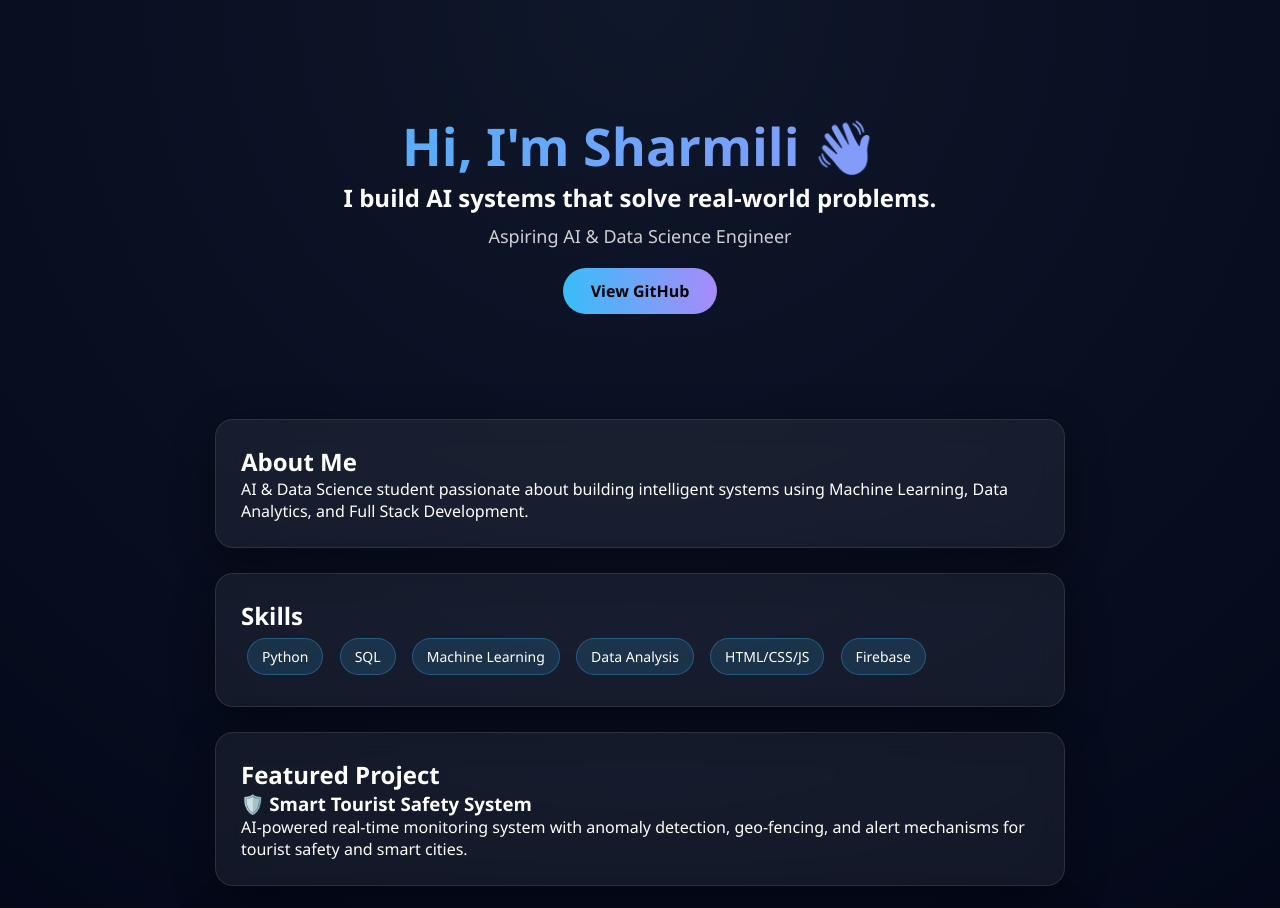
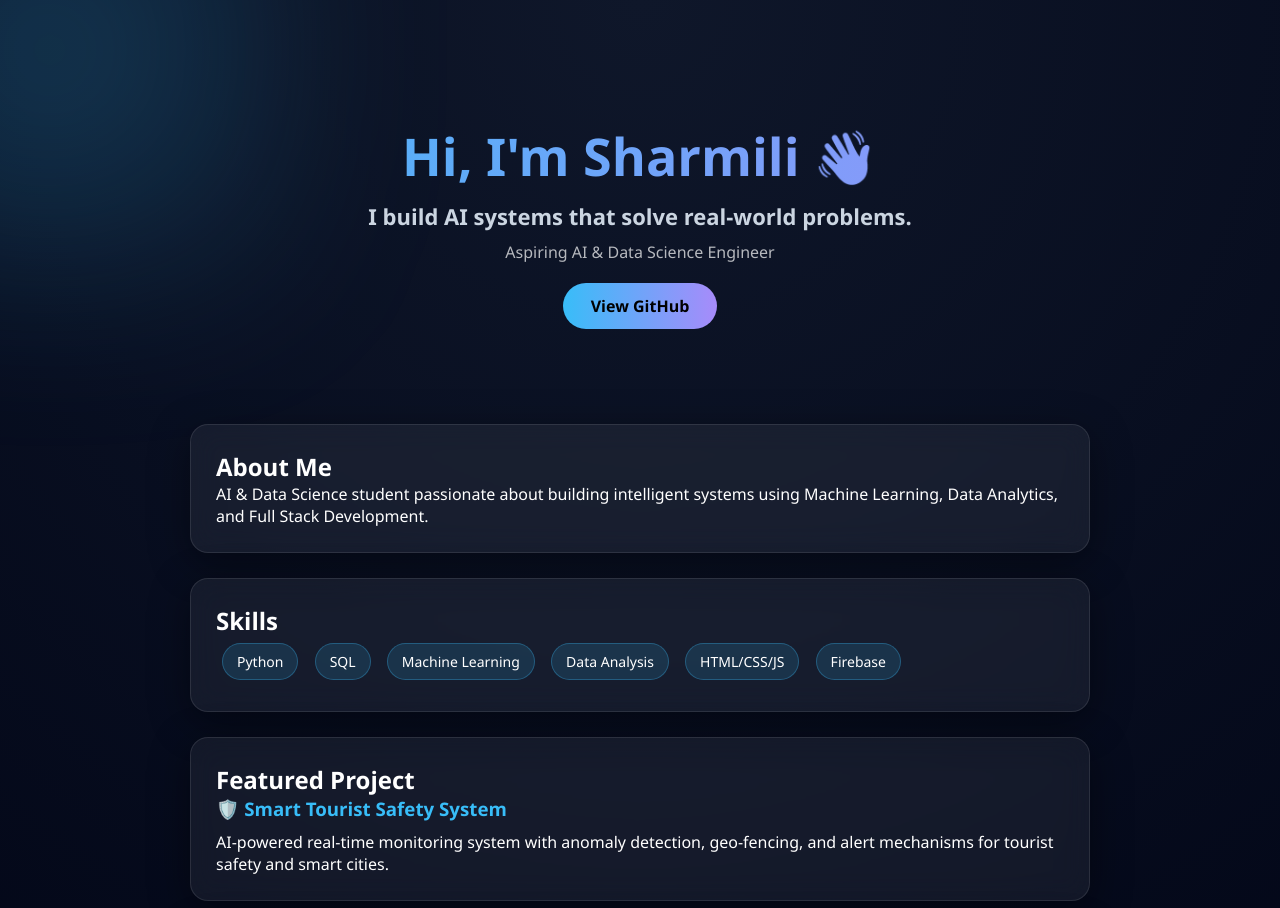
Before and after one commit to sharmili-ai/portfolio, a plain HTML site: page index.html in a window 1280 px wide. Shown: the top 908 px of the page. Drawn offline with Linux system fonts and the light colour scheme.

Commit message:
Update style.css

```diff
--- a/style.css
+++ b/style.css
@@ -11,10 +11,22 @@ body {
     overflow-x: hidden;
 }
 
+/* GLOW EFFECT */
+.glow {
+    position: fixed;
+    top: -200px;
+    left: -200px;
+    width: 500px;
+    height: 500px;
+    background: radial-gradient(circle, rgba(56,189,248,0.25), transparent);
+    filter: blur(80px);
+    z-index: -1;
+}
+
 /* HERO */
 .hero {
     text-align: center;
-    padding: 110px 20px 80px;
+    padding: 120px 20px 70px;
     animation: fadeDown 1s ease;
 }
 
@@ -25,10 +37,15 @@ body {
     -webkit-text-fill-color: transparent;
 }
 
+.hero h2 {
+    font-size: 22px;
+    margin-top: 10px;
+    color: #cbd5e1;
+}
+
 .hero p {
     margin-top: 10px;
-    font-size: 18px;
-    opacity: 0.8;
+    opacity: 0.7;
 }
 
 .btn {
@@ -45,13 +62,13 @@ body {
 
 .btn:hover {
     transform: scale(1.08);
-    box-shadow: 0 0 20px rgba(56,189,248,0.5);
+    box-shadow: 0 0 25px rgba(56,189,248,0.5);
 }
 
 /* CARDS */
 .card {
     width: 85%;
-    max-width: 850px;
+    max-width: 900px;
     margin: 25px auto;
     padding: 25px;
     background: rgba(255,255,255,0.06);
@@ -64,7 +81,13 @@ body {
 }
 
 .card:hover {
-    transform: translateY(-5px);
+    transform: translateY(-6px);
+}
+
+/* PROJECT */
+.project h3 {
+    margin-bottom: 10px;
+    color: #38bdf8;
 }
 
 /* SKILLS */
@@ -78,16 +101,6 @@ body {
     font-size: 14px;
 }
 
-/* LINKS */
-a {
-    color: #38bdf8;
-    text-decoration: none;
-}
-
-a:hover {
-    text-decoration: underline;
-}
-
 /* FOOTER */
 footer {
     text-align: center;
@@ -97,23 +110,11 @@ footer {
 
 /* ANIMATIONS */
 @keyframes fadeDown {
-    from {
-        opacity: 0;
-        transform: translateY(-30px);
-    }
-    to {
-        opacity: 1;
-        transform: translateY(0);
-    }
+    from { opacity: 0; transform: translateY(-30px); }
+    to { opacity: 1; transform: translateY(0); }
 }
 
 @keyframes fadeUp {
-    from {
-        opacity: 0;
-        transform: translateY(30px);
-    }
-    to {
-        opacity: 1;
-        transform: translateY(0);
-    }
+    from { opacity: 0; transform: translateY(30px); }
+    to { opacity: 1; transform: translateY(0); }
 }
```
